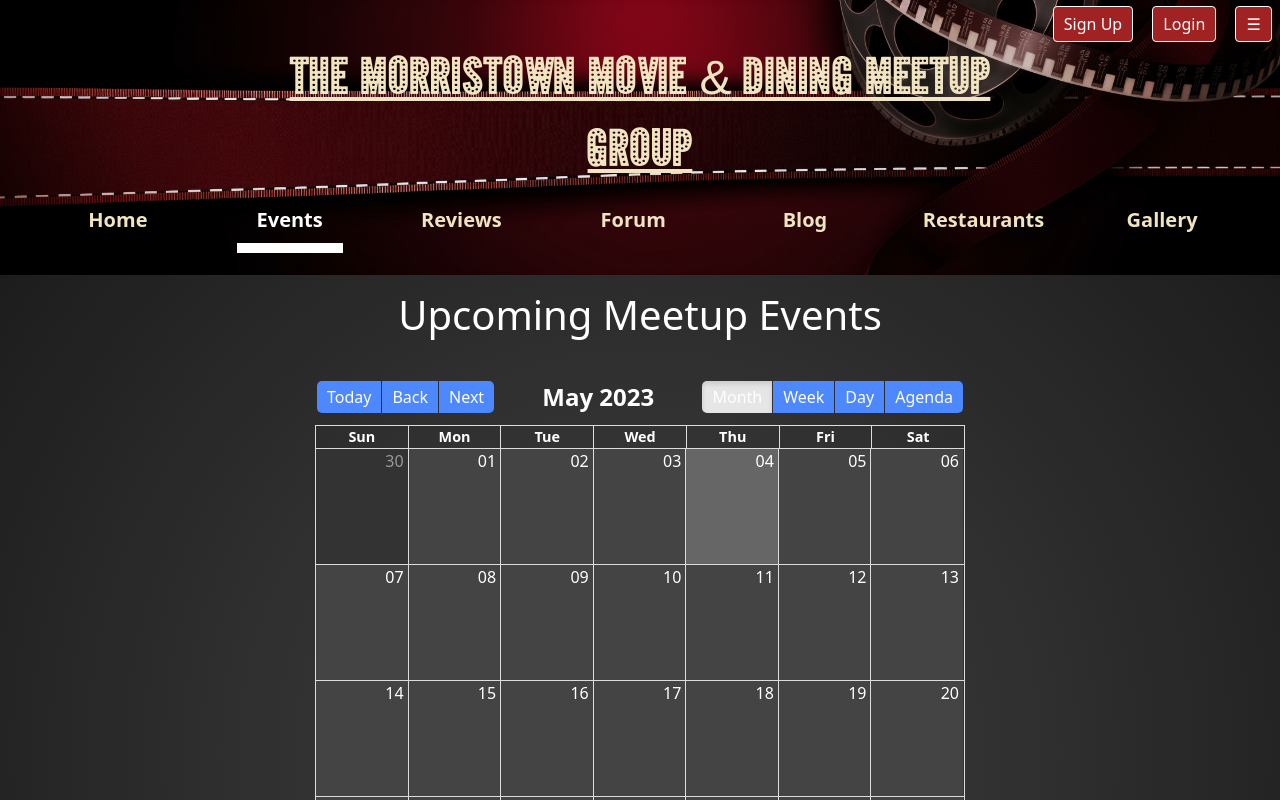
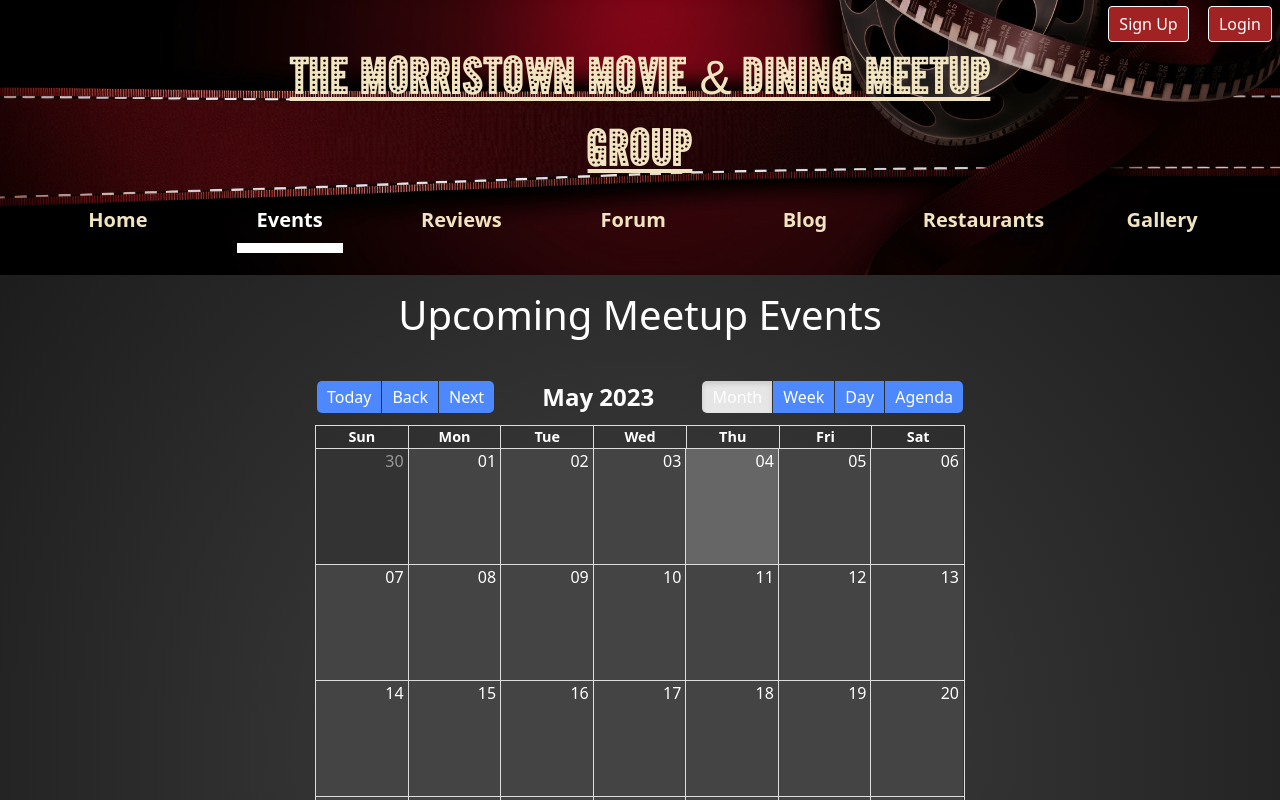
Before and after one commit to jlangweil/MorristownMovies, a React (Create React App) app: page /events in a window 1280 px wide. Shown: the top 800 px of the page. Built offline with nearby package versions, Linux system fonts and the light colour scheme; no server answers.

Commit message:
remove hamburger on large screens

```diff
--- a/src/Banner.js
+++ b/src/Banner.js
@@ -87,7 +87,7 @@ function Banner({ onButtonClick }) {
             >
               {loggedIn ? 'Logout' : 'Login'}
             </Button>
-            <Button className="hamburger" onClick={onButtonClick}>
+            <Button className="hamburger d-lg-none" onClick={onButtonClick}>
     &#9776;
   </Button>
     </div>
```
